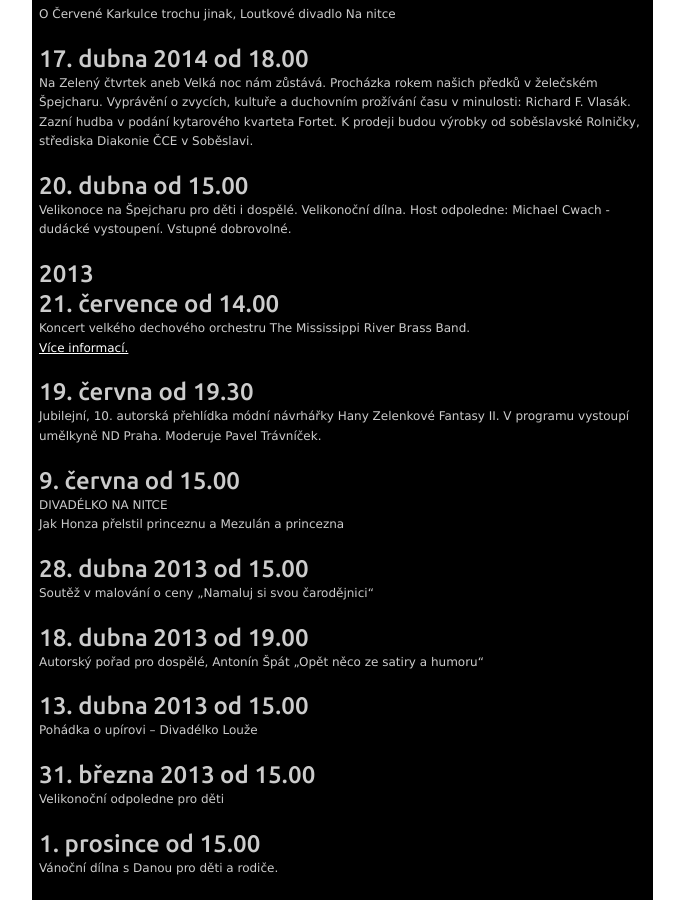
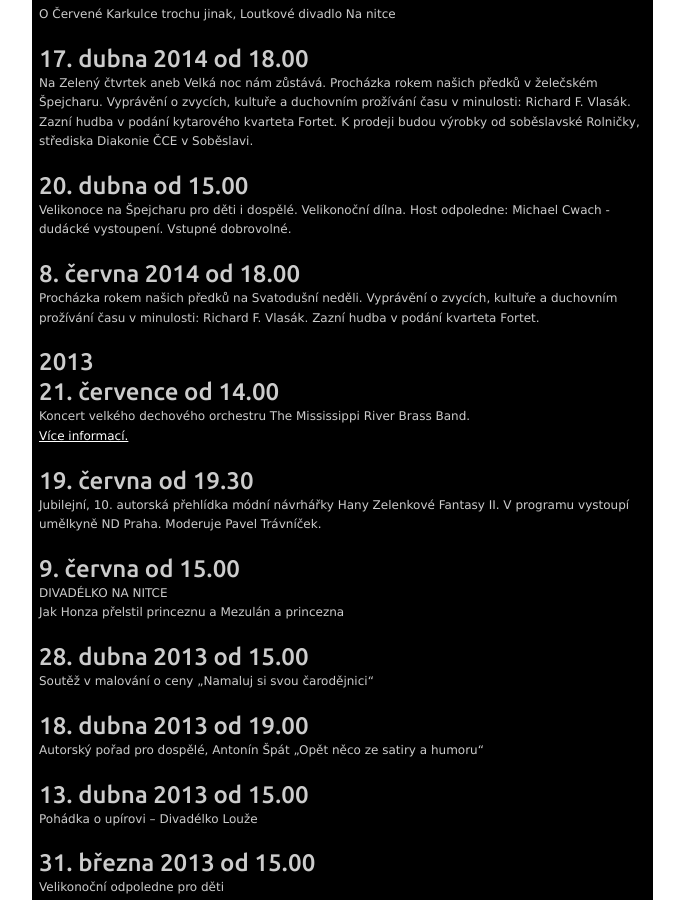
Before and after one commit to spejcharzelec/spejcharzelec.github.com, a Jekyll site: the page built from _posts/2011-12-24-archiv-akci.html, in a window 1280 px wide and 900 px high, scrolled down 711 px. Shown: the whole window, without its empty margins (427-1111 px from the left). Built offline with Jekyll 4.4.1, drawn with Linux system fonts in a browser that asks for light colours.

Commit message:
Update 2011-12-24-archiv-akci.html

```diff
--- a/_posts/2011-12-24-archiv-akci.html
+++ b/_posts/2011-12-24-archiv-akci.html
@@ -23,6 +23,7 @@ Kašpárek v pekle, Divadélko na Nitce<br /><br />
 
 <h2>20. dubna od 15.00</h2>Velikonoce na Špejcharu pro děti i dospělé. Velikonoční dílna. Host odpoledne: Michael Cwach - dudácké vystoupení. Vstupné dobrovolné.<br /><br />
 
+<h2>8. června 2014 od 18.00</h2>Procházka rokem našich předků na Svatodušní neděli. Vyprávění o zvycích, kultuře a duchovním prožívání času v minulosti: Richard F. Vlasák. Zazní hudba v podání kvarteta Fortet.<br><br>
 
 <h2>2013</h2>
 
```
